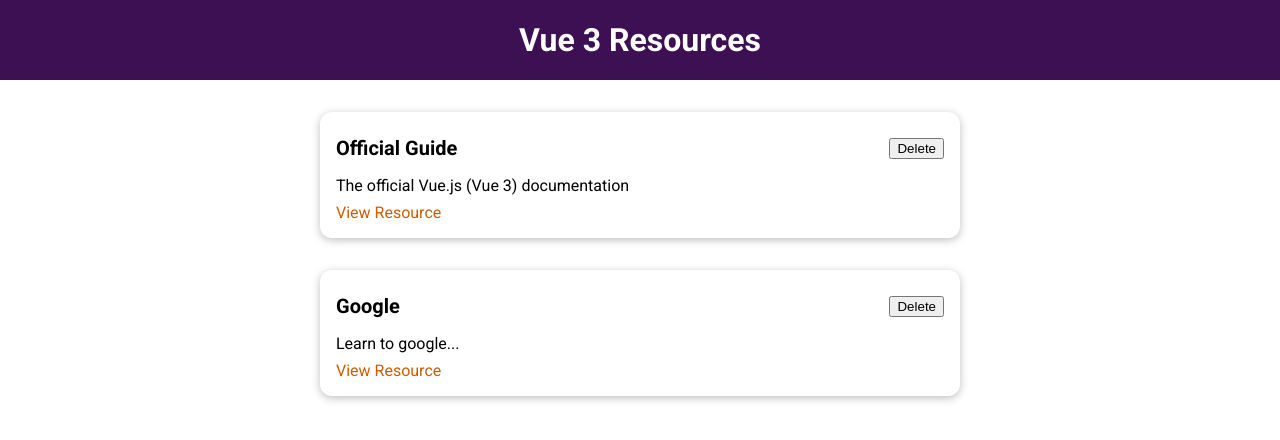
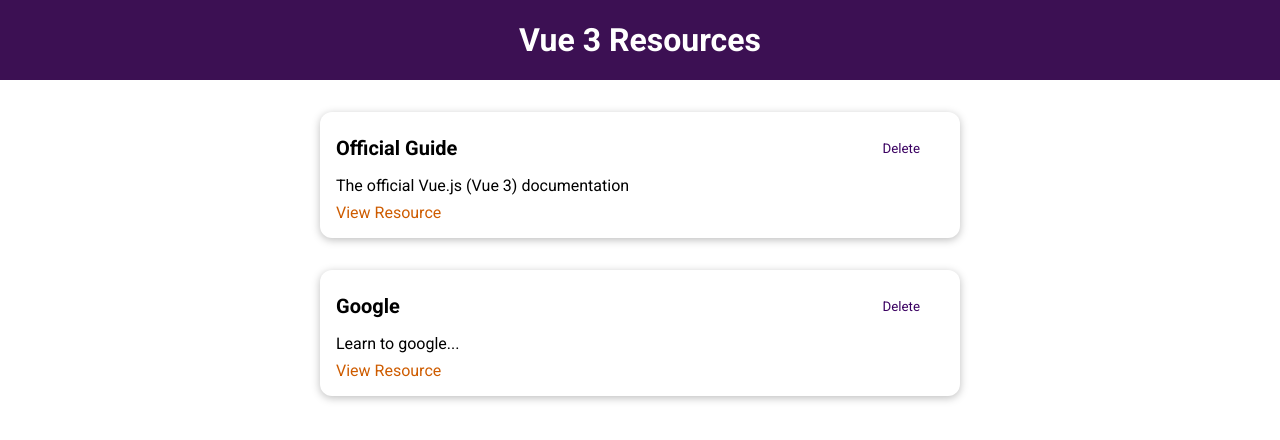
Before and after one commit to redeyedev-208/vue-3-external-resources, a Vue app: page / in a window 1280 px wide. Shown: the top 440 px of the page. Built offline with nearby package versions, Linux system fonts and the light colour scheme.

Commit message:
added base button and default styling

```diff
--- /dev/null
+++ b/src/components/UI/BaseButton.vue
@@ -0,0 +1,40 @@
+<template>
+  <button :type :mode :class="mode">
+  <slot></slot>
+  </button>
+</template>
+
+<script>
+export default {
+  props: ['type', 'mode']
+}
+</script>
+
+<style scoped>
+button {
+  padding: 0.75rem 1.5rem;
+  font-family: inherit;
+  background-color: #3a0061;
+  border: 1px solid #3a0061;
+  border-radius: 5px;
+  color: white;
+  cursor: pointer;
+}
+
+button:hover,
+button:active {
+  background-color: #270041;
+  border-color: #270041;
+}
+
+.flat {
+  background-color: transparent;
+  color: #3a0061;
+  border: none;
+}
+
+.flat:hover,
+.flat:active {
+  background-color: #edd2ff;
+}
+</style>
--- a/src/components/learning-resources/LearningResource.vue
+++ b/src/components/learning-resources/LearningResource.vue
@@ -3,7 +3,7 @@
     <base-card>
       <header>
         <h3>{{ title }}</h3>
-        <button>Delete</button>
+        <base-button mode="flat">Delete</base-button>
       </header>
       <p>{{ description }}</p>
       <nav>
--- a/src/main.js
+++ b/src/main.js
@@ -1,9 +1,12 @@
 import { createApp } from 'vue';
 import App from './App.vue';
 import BaseCard from './components/UI/BaseCard.vue';
+import BaseButton from './components/UI/BaseButton.vue';
 
 const app = createApp(App);
 
 app.component('BaseCard', BaseCard);
 
+app.component('BaseButton', BaseButton);
+
 app.mount('#app');
```
